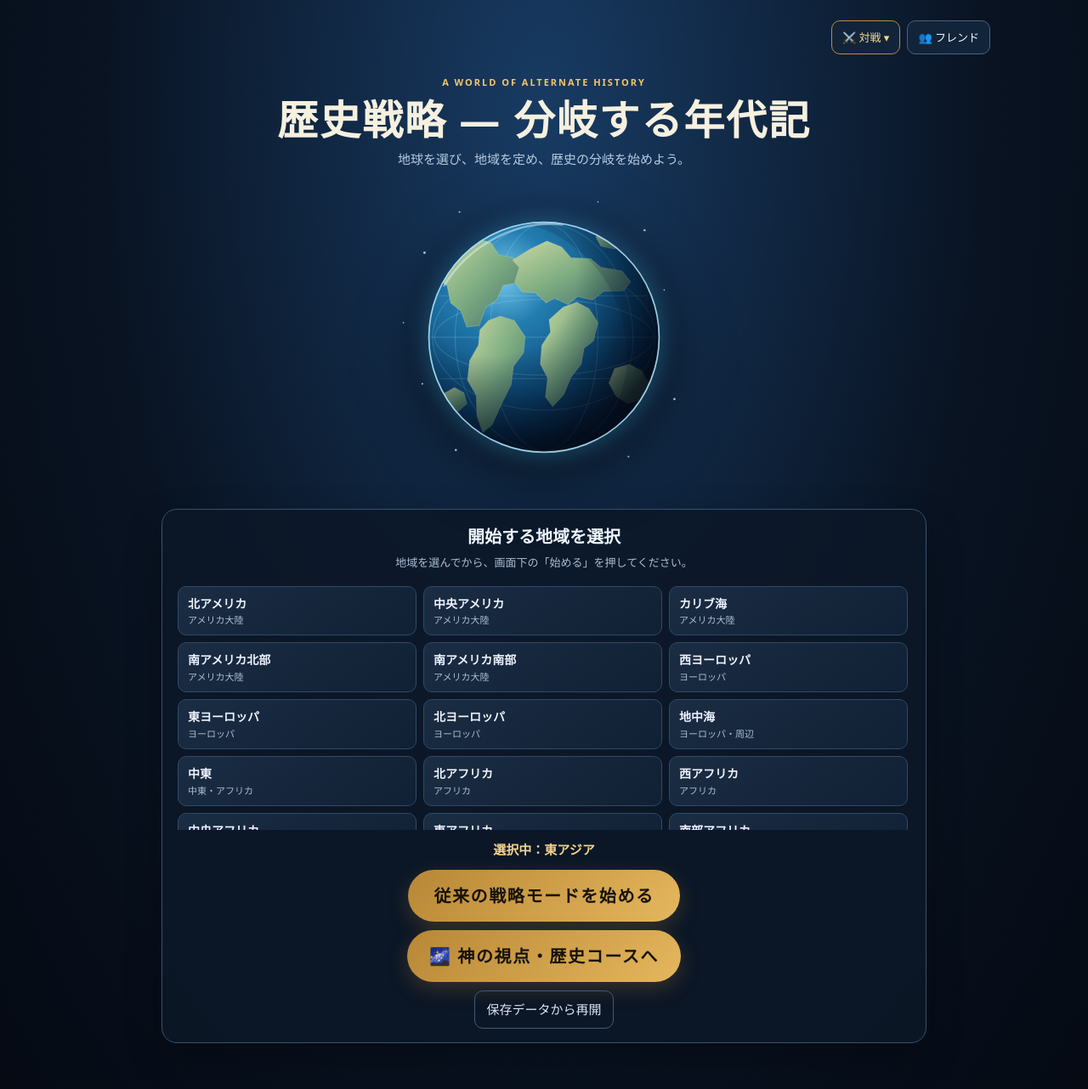
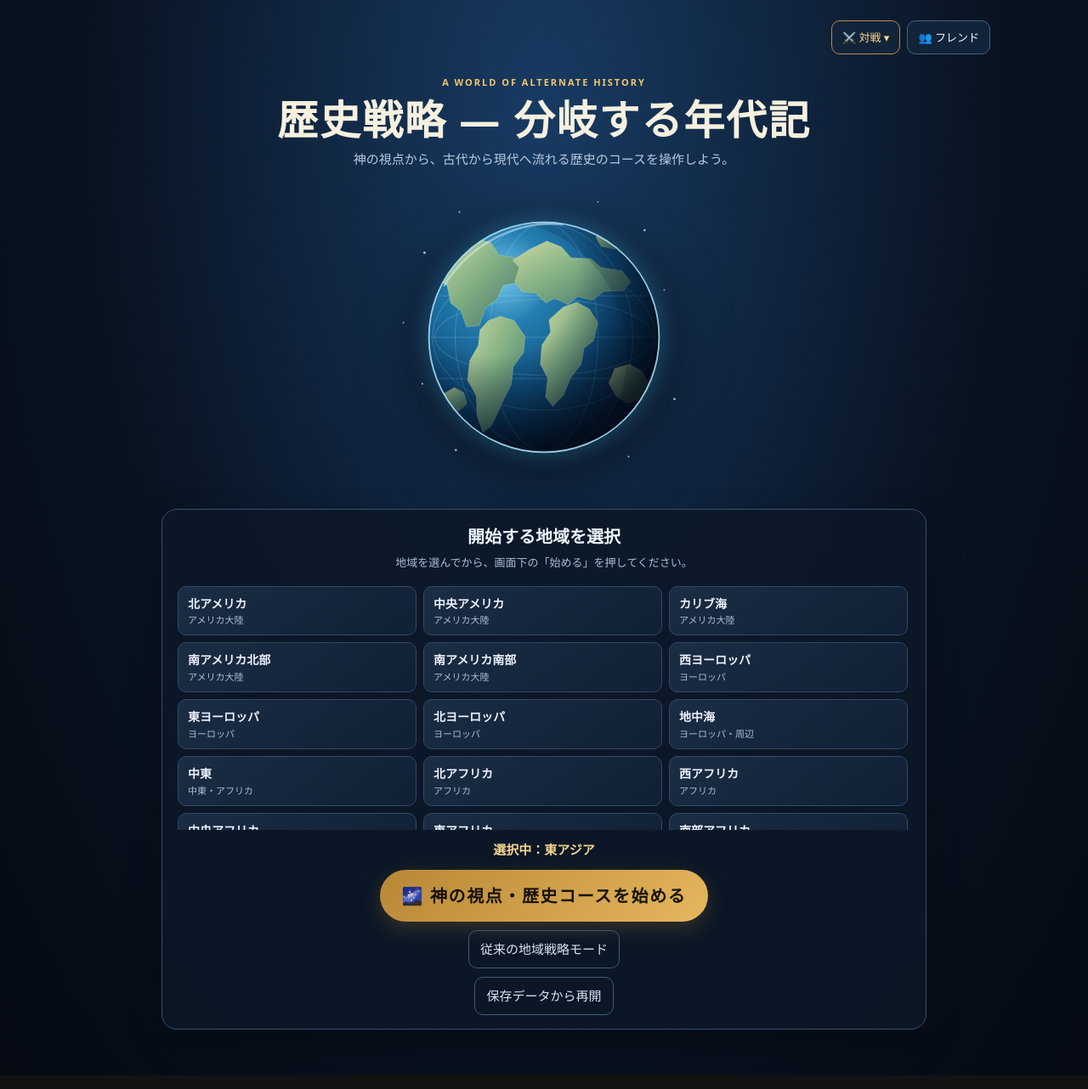
Before and after one commit to pass-juken-academy2026/history-strategy-game, a website: page index.html in a window 1280 px wide. Shown: the whole page at 85% size. Drawn offline with Linux system fonts and the light colour scheme.

Commit message:
Make the god-view timeline the primary game mode

```diff
--- a/index.html
+++ b/index.html
@@ -84,7 +84,7 @@
   <header class="start-title">
    <div class="eyebrow">A WORLD OF ALTERNATE HISTORY</div>
    <h1>歴史戦略 — 分岐する年代記</h1>
-   <p>地球を選び、地域を定め、歴史の分岐を始めよう。</p>
+   <p>神の視点から、古代から現代へ流れる歴史のコースを操作しよう。</p>
   </header>
   <div class="earth-stage" role="img" aria-label="宇宙に浮かぶ青い地球のイラスト">
    <svg viewBox="0 0 420 420" xmlns="http://www.w3.org/2000/svg" aria-hidden="true">
@@ -129,8 +129,8 @@
    <div id="campaignRegions" class="region-list" aria-label="開始地域一覧"></div>
    <div id="chosenRegionLabel" class="chosen-region" aria-live="polite">選択中：東アジア</div>
    <div class="start-actions">
-    <button id="beginCampaign" class="primary start-button">従来の戦略モードを始める</button>
-    <a class="primary start-button timeline-link" href="./timeline.html">🌌 神の視点・歴史コースへ</a>
+    <a class="primary start-button timeline-link" href="./timeline.html">🌌 神の視点・歴史コースを始める</a>
+    <button id="beginCampaign" class="start-resume">従来の地域戦略モード</button>
     <button id="resumeCampaign" class="start-resume">保存データから再開</button>
    </div>
   </div>
```
